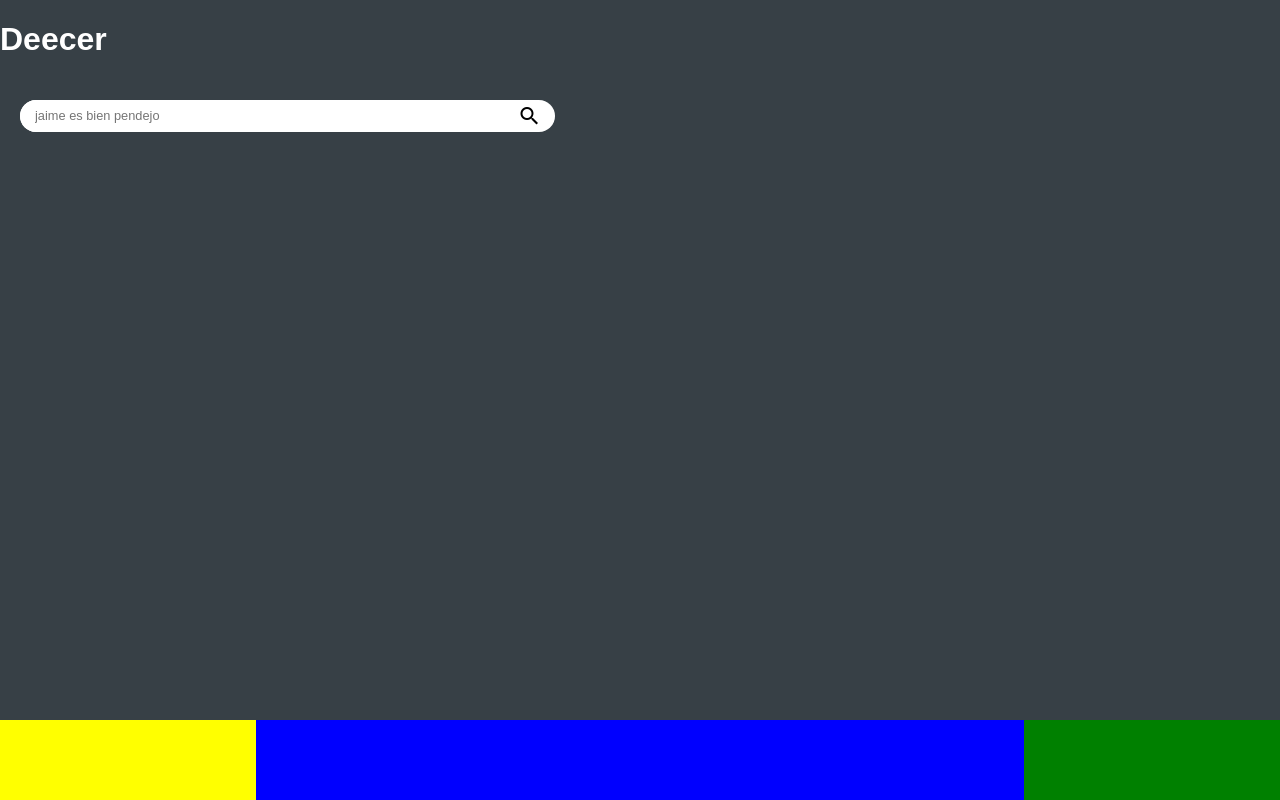
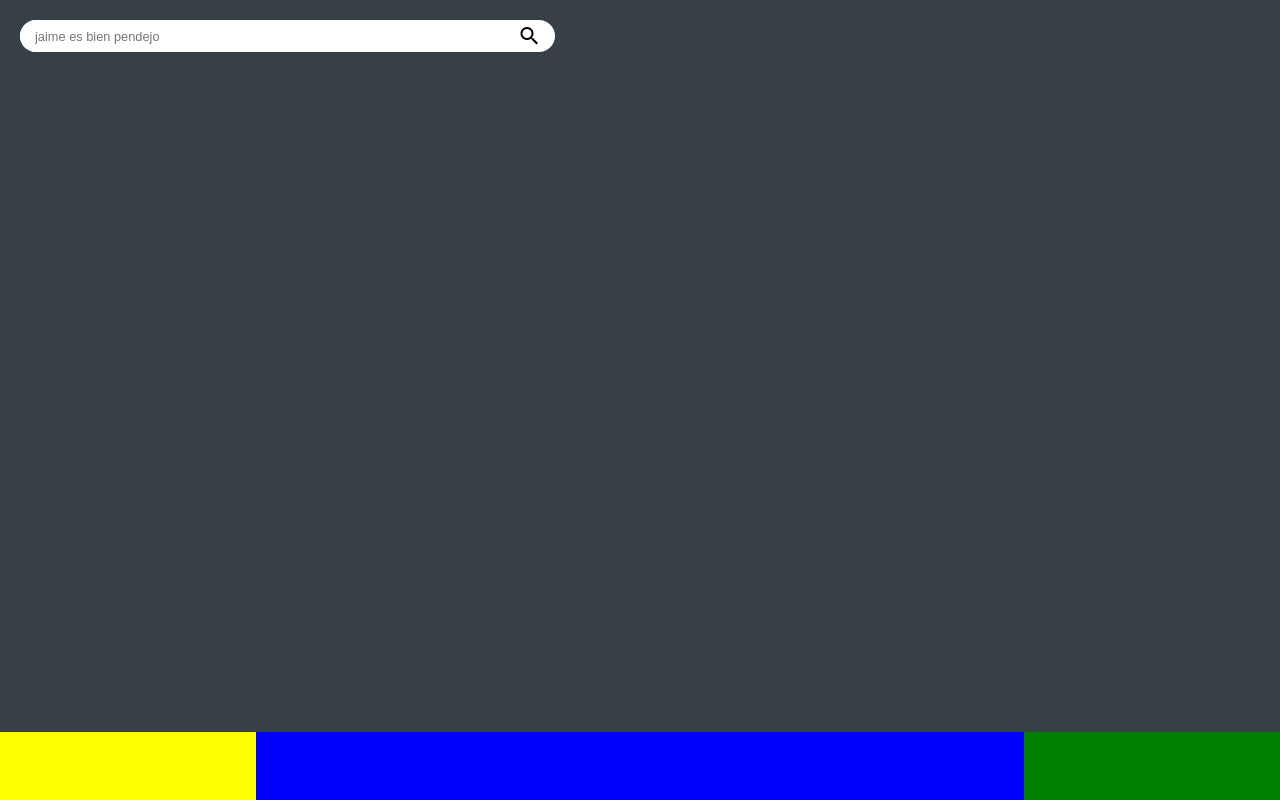
Before and after one commit to davinzifc/angular, an Angular app: page / in a window 1280 px wide. Built offline with nearby package versions, Linux system fonts and the light colour scheme.

Commit message:
arreglos menores

```diff
--- a/src/app/app.component.html
+++ b/src/app/app.component.html
@@ -1,4 +1,3 @@
-<h1>Deecer</h1>
 <div id="content">
     <app-box-song></app-box-song>
 </div>
--- a/src/app/components/box-song/box-song.component.scss
+++ b/src/app/components/box-song/box-song.component.scss
@@ -1,7 +1,7 @@
 .paquete{
     display: flex;
     flex-flow: row wrap;
-    overflow: hidden;
+    overflow-y: scroll;
 .content{
     margin: 20px;
     width: 10vw;
--- a/src/app/components/time-lina/time-lina.component.scss
+++ b/src/app/components/time-lina/time-lina.component.scss
@@ -3,7 +3,7 @@
     display: flex;
     bottom: 0;
     width: 100vw;
-    height: 10vh;
+    height: 8.5vh;
     background-color: red;
     .info{
         flex: 0.2;
```
Also changed, not shown: src/app/app.component.scss (line endings or trailing spaces).
